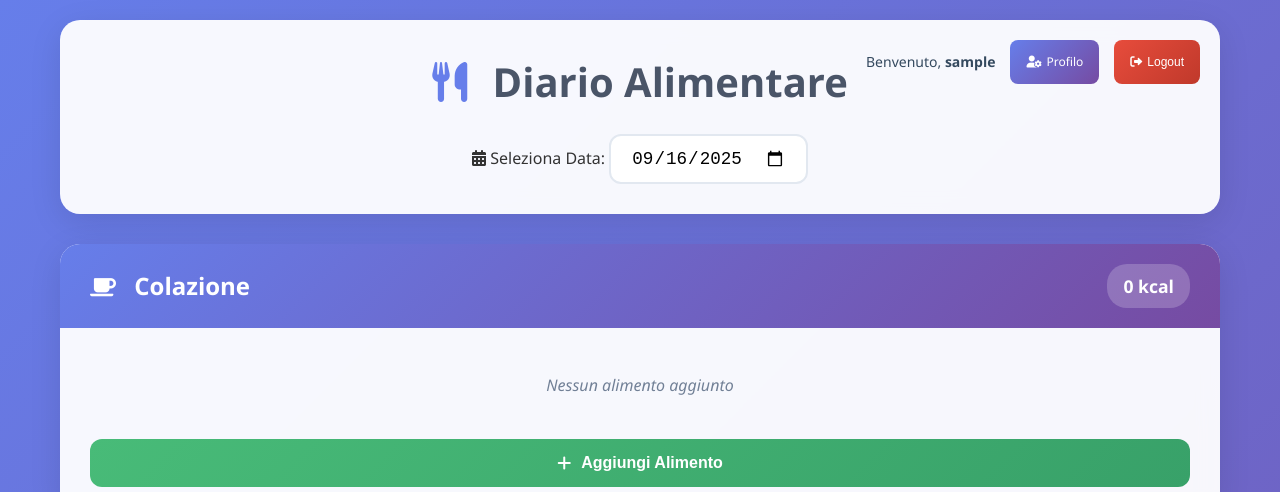
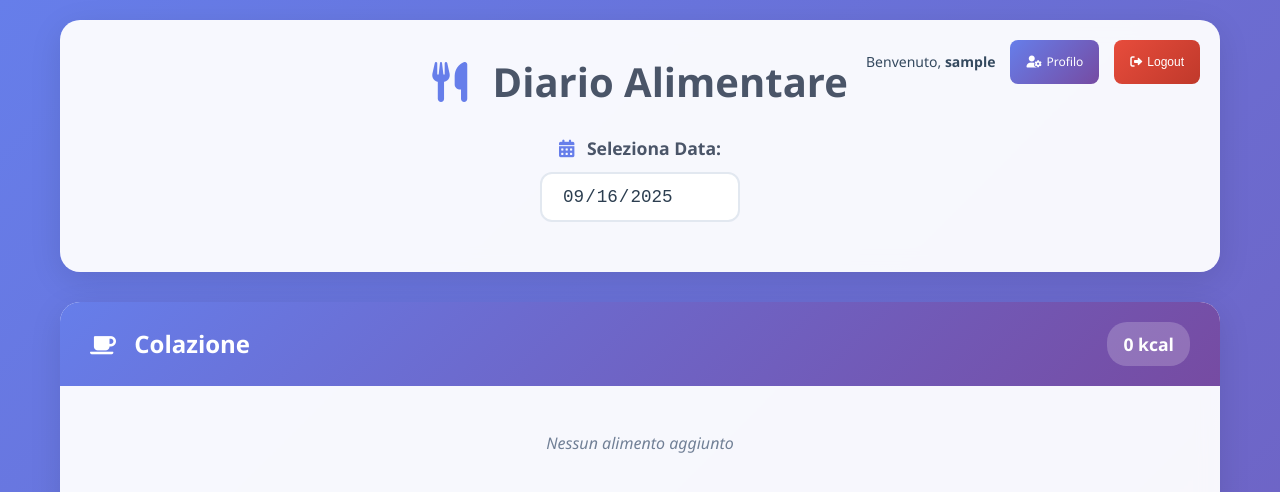
Before and after one commit to Sp0peX/diario-alimentare, a website: page index.html in a window 1280 px wide. Shown: the top 492 px of the page. Drawn offline with Linux system fonts and the light colour scheme; sample sign-in values are in the browser's storage.

Commit message:
style.css
Signed-off-by: Sp0peX <105564521+Sp0peX@users.noreply.github.com>

```diff
--- a/style.css
+++ b/style.css
@@ -275,13 +275,55 @@ header h1 i {
     margin-right: 15px;
 }
 
+.date-selector {
+    margin: 20px 0;
+    text-align: center;
+}
+
+.date-label {
+    display: block;
+    margin-bottom: 10px;
+    color: #4a5568;
+    font-size: 1.1rem;
+    font-weight: 600;
+}
+
+.date-label i {
+    color: #667eea;
+    margin-right: 8px;
+}
+
 .date-selector input {
     padding: 12px 20px;
     border: 2px solid #e2e8f0;
     border-radius: 12px;
     font-size: 1.1rem;
     background: white;
+    color: #2c3e50;
+    font-weight: 500;
+    min-width: 200px;
     transition: all 0.3s ease;
+    -webkit-appearance: none;
+    -moz-appearance: none;
+    appearance: none;
+}
+
+.date-selector input::-webkit-calendar-picker-indicator {
+    background: transparent;
+    bottom: 0;
+    color: transparent;
+    cursor: pointer;
+    height: auto;
+    left: 0;
+    position: absolute;
+    right: 0;
+    top: 0;
+    width: auto;
+}
+
+.date-selector input::-webkit-inner-spin-button {
+    -webkit-appearance: none;
+    display: none;
 }
 
 .date-selector input:focus {
```
